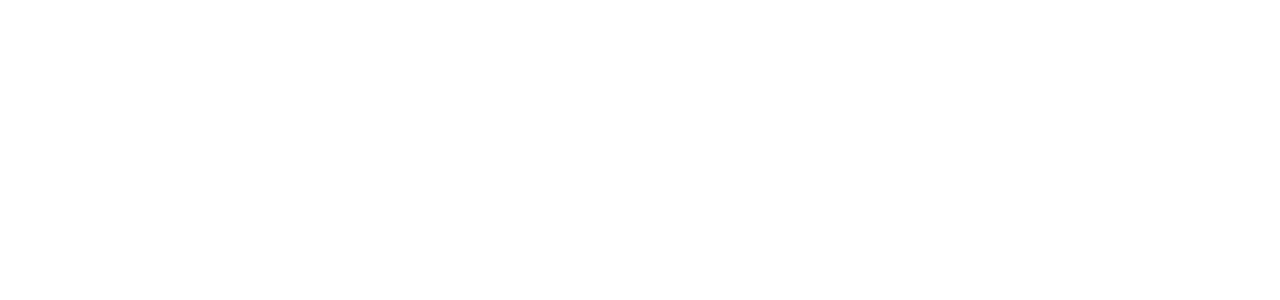
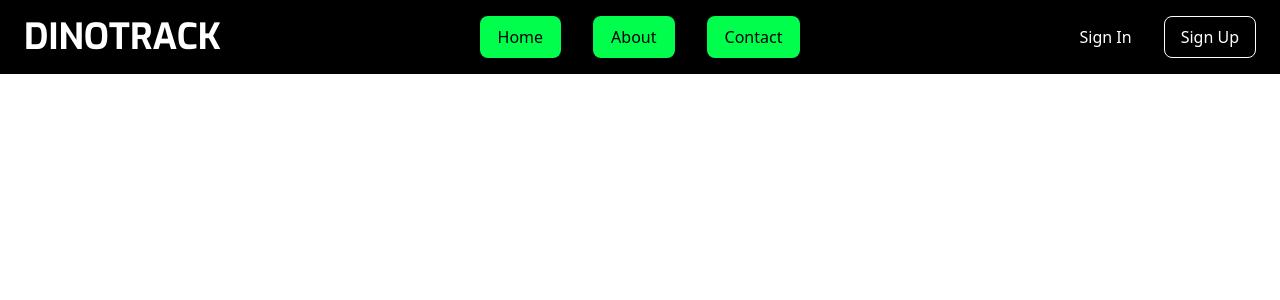
Before and after one commit to fushizaki/adn_research_app, a Flask app: page / in a window 1280 px wide. Before the commit the part shown is empty. Shown: the top 300 px of the page. Run offline with Flask 3, Linux system fonts and the light colour scheme; style sheets or scripts are compiled from the project's sources.

Commit message:
add : header no login

```diff
--- a/appJurassique/static/css/input.css
+++ b/appJurassique/static/css/input.css
@@ -1,3 +1,6 @@
+@import url('https://fonts.googleapis.com/css2?family=Nunito:ital,wght@0,200..1000;1,200..1000&display=swap');
+@import url('https://fonts.googleapis.com/css2?family=Exo:ital,wght@0,100..900;1,100..900&display=swap');
+
 @tailwind base;
 @tailwind components;
 @tailwind utilities;
--- a/appJurassique/tailwind.config.js
+++ b/appJurassique/tailwind.config.js
@@ -1,8 +1,17 @@
 /** @type {import('tailwindcss').Config} */
 module.exports = {
-  content: [],
+  content: ['./templates/*.html'],
   theme: {
-    extend: {},
+    extend: {
+      colors: {
+        'green-button': 'rgba(0, 255, 77, 1)',
+        'green-button-hover': 'rgba(0, 255, 77, 0.8)',
+      },
+      fontFamily: {
+        'nunito': ['Nunito', 'sans-serif'],
+        'exo': ['Exo', 'sans-serif']
+      },
+    },
   },
   plugins: [],
 }
--- a/appJurassique/templates/base.html
+++ b/appJurassique/templates/base.html
@@ -10,7 +10,24 @@
 
 <body>
     {% block navbar %}
-
+        <nav class="sticky z-50 w-full bg-black">
+            <div class="grid grid-cols-3 py-4 px-6 items-center">
+                <div class="flex justify-start">
+                    <p class="text-white font-exo text-4xl font-bold">DINOTRACK</p>
+                </div>
+                <div class="flex justify-center">
+                    <ul class="flex gap-8">
+                        <li><a href="#" class="bg-green-button px-[18px] py-[10px] rounded-lg hover:bg-green-button-hover transition-colors">Home</a></li>
+                        <li><a href="#" class="bg-green-button px-[18px] py-[10px] rounded-lg hover:bg-green-button-hover transition-colors">About</a></li>
+                        <li><a href="#" class="bg-green-button px-[18px] py-[10px] rounded-lg hover:bg-green-button-hover transition-colors">Contact</a></li>
+                    </ul>
+                </div>
+                <div class="flex justify-end gap-4 items-center">
+                    <a href="#" class="px-4 py-2 text-white hover:text-opacity-80 transition-colors">Sign In</a>
+                    <a href="#" class="px-4 py-2 border-[1px] border-white border-solid rounded-lg text-white hover:border-opacity-80 transition-colors">Sign Up</a>
+                </div>
+            </div>
+        </nav>
     {% endblock %}
     {% block content %}
     <main role="main" class="">
--- a/appJurassique/templates/index.html
+++ b/appJurassique/templates/index.html
@@ -0,0 +1,3 @@
+{% extends "base.html" %}
+{% block main %}
+{% endblock %}
```
